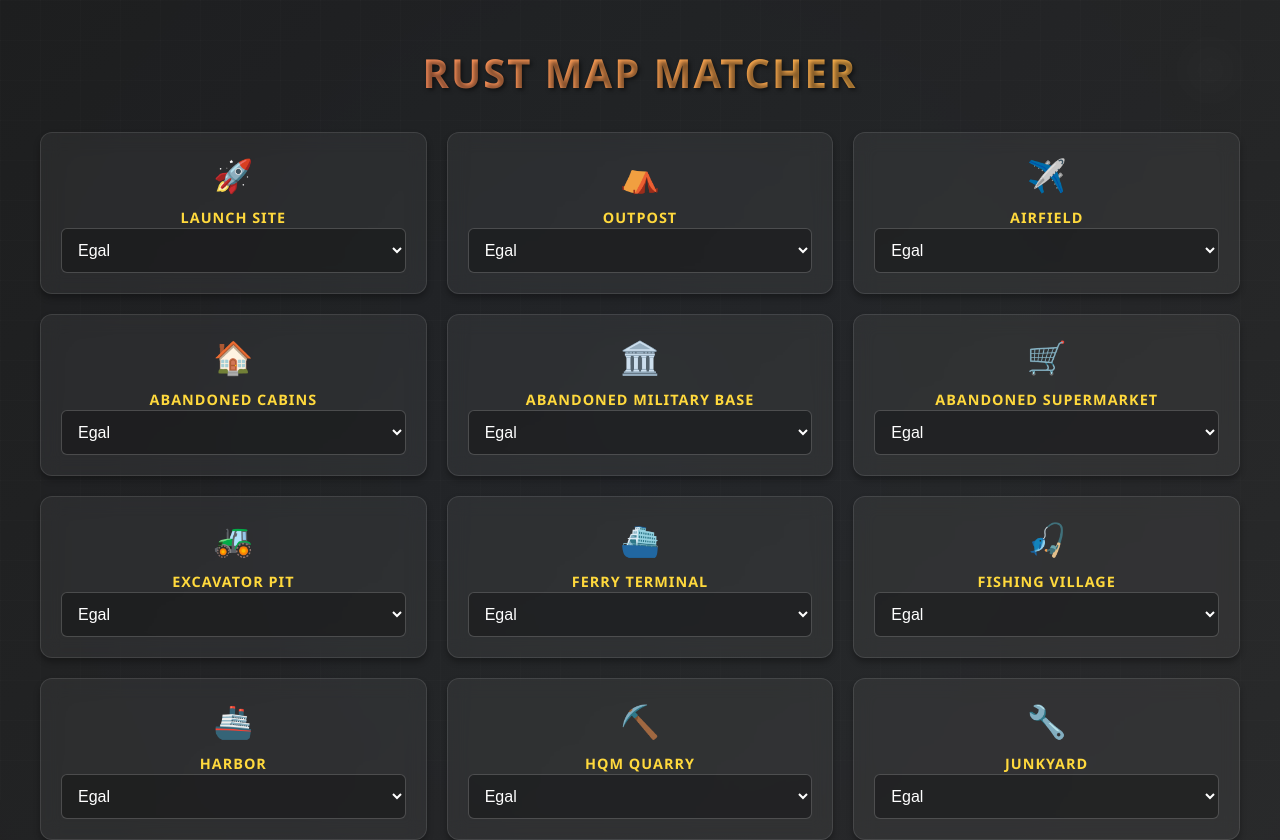
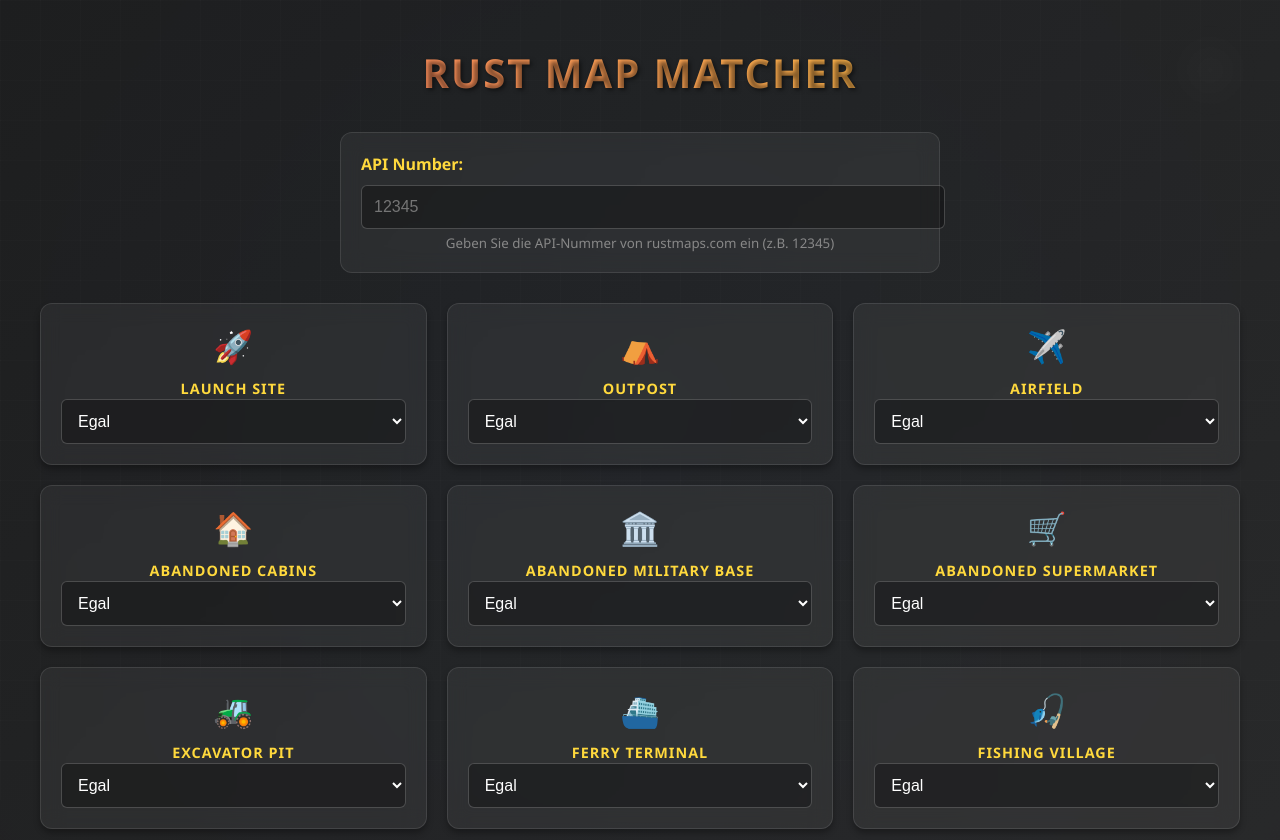
Before and after one commit to Tiumable/rust-map-matcher, a Flask app: page / in a window 1280 px wide. Shown: the top 840 px of the page. Run offline with Flask 3, Linux system fonts and the light colour scheme.

Commit message:
Update index.html

```diff
--- a/templates/index.html
+++ b/templates/index.html
@@ -224,6 +224,14 @@ font-size: 1.8rem;
 
 <h1>Rust Map Matcher</h1>
 
+<div style="max-width: 600px; margin: 0 auto 30px;">
+    <div style="background: rgba(255, 255, 255, 0.05); border: 1px solid rgba(255, 255, 255, 0.1); border-radius: 12px; padding: 20px; backdrop-filter: blur(10px);">
+        <label style="display: block; text-align: left; margin-bottom: 10px; font-weight: bold; color: #ffd93d;">API Number:</label>
+        <input type="text" id="apiNumber" placeholder="12345" style="width: 100%; padding: 12px; background: rgba(0, 0, 0, 0.3); border: 1px solid rgba(255, 255, 255, 0.2); border-radius: 6px; color: white; font-size: 1rem;">
+        <small style="display: block; color: #888; margin-top: 5px;">Geben Sie die API-Nummer von rustmaps.com ein (z.B. 12345)</small>
+    </div>
+</div>
+
 <div class="monument-grid">
 
 <div class="monument-card">
@@ -423,6 +431,8 @@ font-size: 1.8rem;
 <script>
 
 async function search(){
+    // Get API Number
+    let apiNumber = document.getElementById("apiNumber").value.trim();
 
     let formData = new FormData()
 
@@ -446,6 +456,9 @@ formData.append("lighthouse", document.getElementById("lighthouse").value)
     formData.append("military_tunnels", document.getElementById("military_tunnels").value)
     formData.append("mining_outpost", document.getElementById("mining_outpost").value)
     formData.append("missile_silo", document.getElementById("missile_silo").value)
+
+    // Add API Number to form data
+    formData.append("apiNumber", apiNumber)
 
     let response = await fetch("/search",{
     method:"POST",
```
Lines whose indentation alone changed are shown as unchanged.
